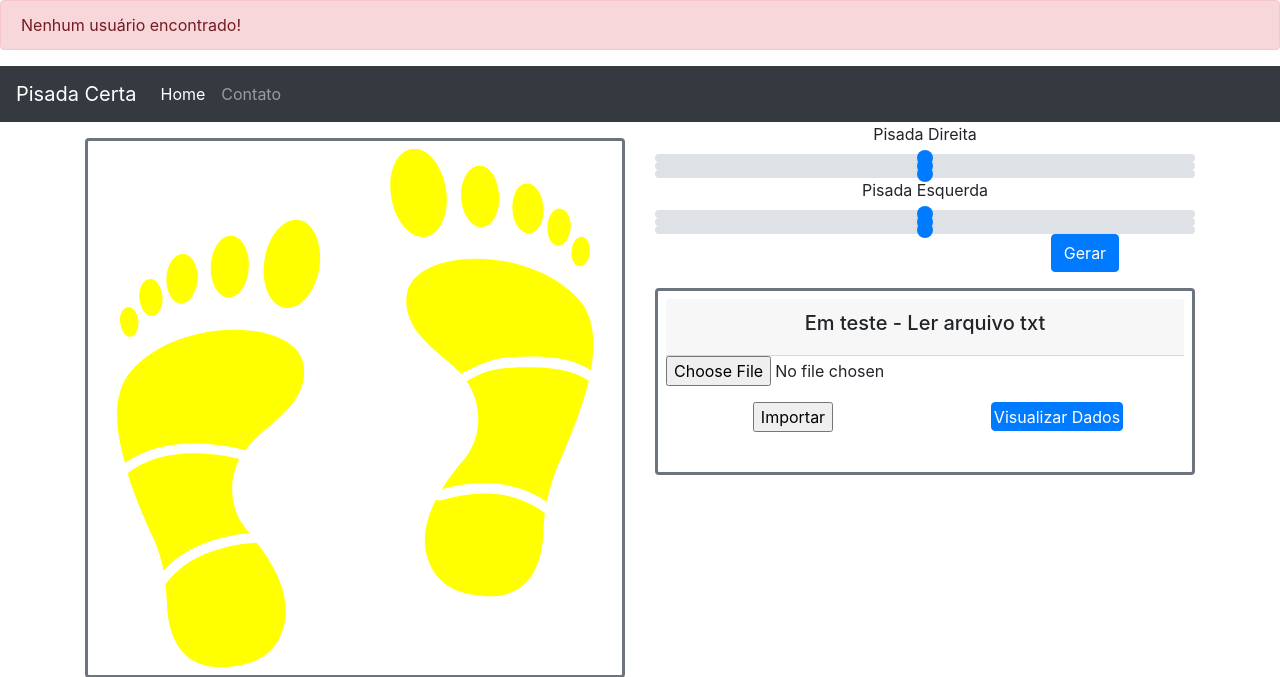
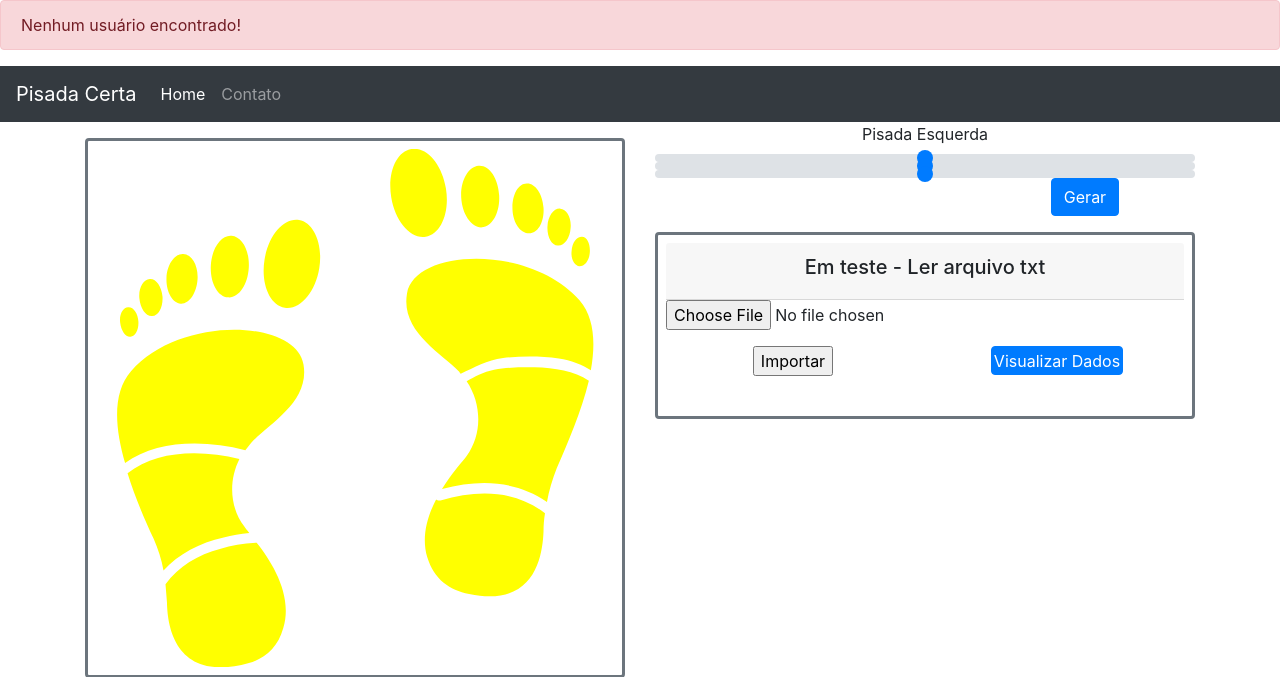
Before and after one commit to mateusgomesc7/Pisada-Certa, a PHP site: page / in a window 1280 px wide. Shown: the top 677 px of the page. Run offline with PHP 8.4, Linux system fonts and the light colour scheme; data that the repository does not hold is empty.

Commit message:
Comentando o range da Pisada Direita

```diff
--- a/index.php
+++ b/index.php
@@ -111,10 +111,11 @@
             <!-- *******************  INICIO COLUNA DIREITA DO SITE ************** -->
             <div class="col text-center">
 
-                <label for="customRange2">Pisada Direita</label>
+                <!-- <label for="customRange2">Pisada Direita</label>
                 <input type="range" class="custom-range" min="0" max="1024" id="dianteira1" oninput="mudaCor()">
                 <input type="range" class="custom-range" min="0" max="1024" id="centro1" oninput="mudaCor()">
-                <input type="range" class="custom-range" min="0" max="1024" id="traseira1" oninput="mudaCor()">
+                <input type="range" class="custom-range" min="0" max="1024" id="traseira1" oninput="mudaCor()"> -->
+
                 <label for="customRange2">Pisada Esquerda</label>
                 <input type="range" class="custom-range" min="0" max="1024" id="dianteira2" oninput="mudaCor()">
                 <input type="range" class="custom-range" min="0" max="1024" id="centro2" oninput="mudaCor()">
--- a/main-1.php
+++ b/main-1.php
@@ -125,6 +125,7 @@ media_traseira = soma_traseira/i;
         //alert(dianteira_1+centro_1+traseira_1);
 
         trocaValor(true);
+        mudaCor();
 
         let report = `<div class="card border-secondary mb-3 mt-3 p-2">
         <div class="card-header">
```
